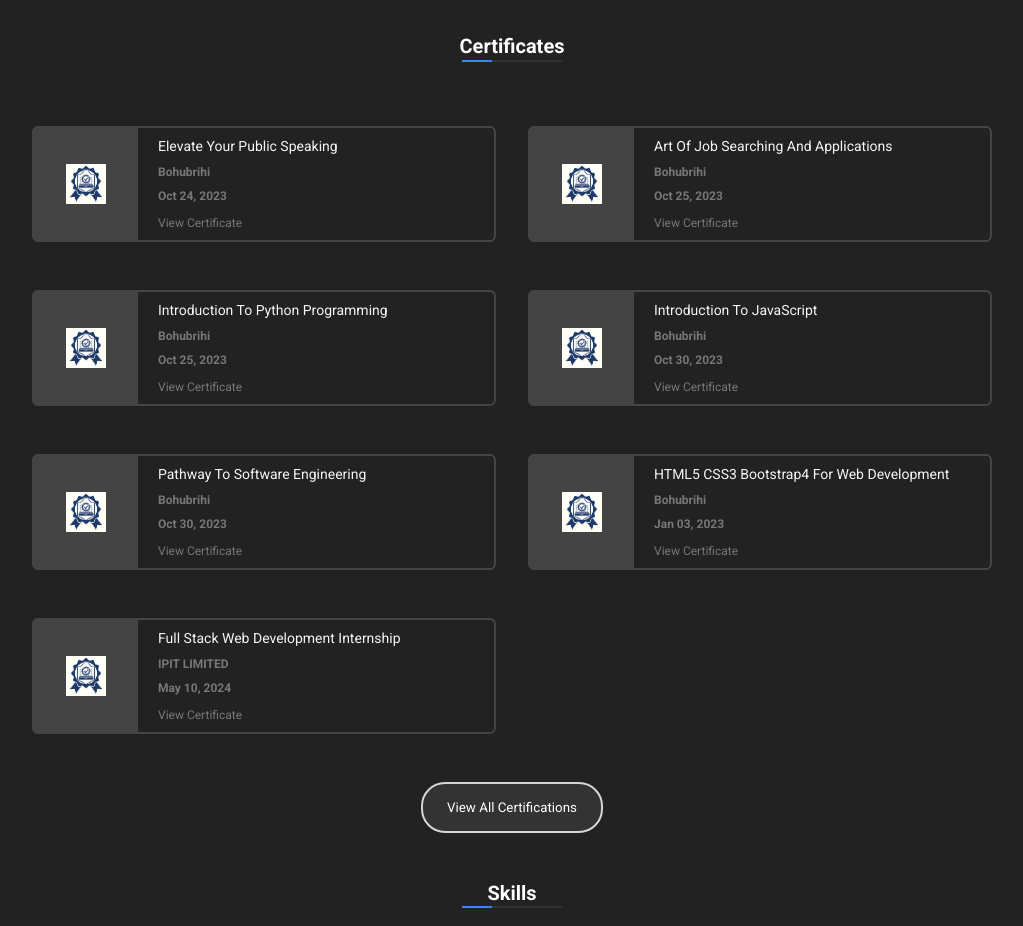
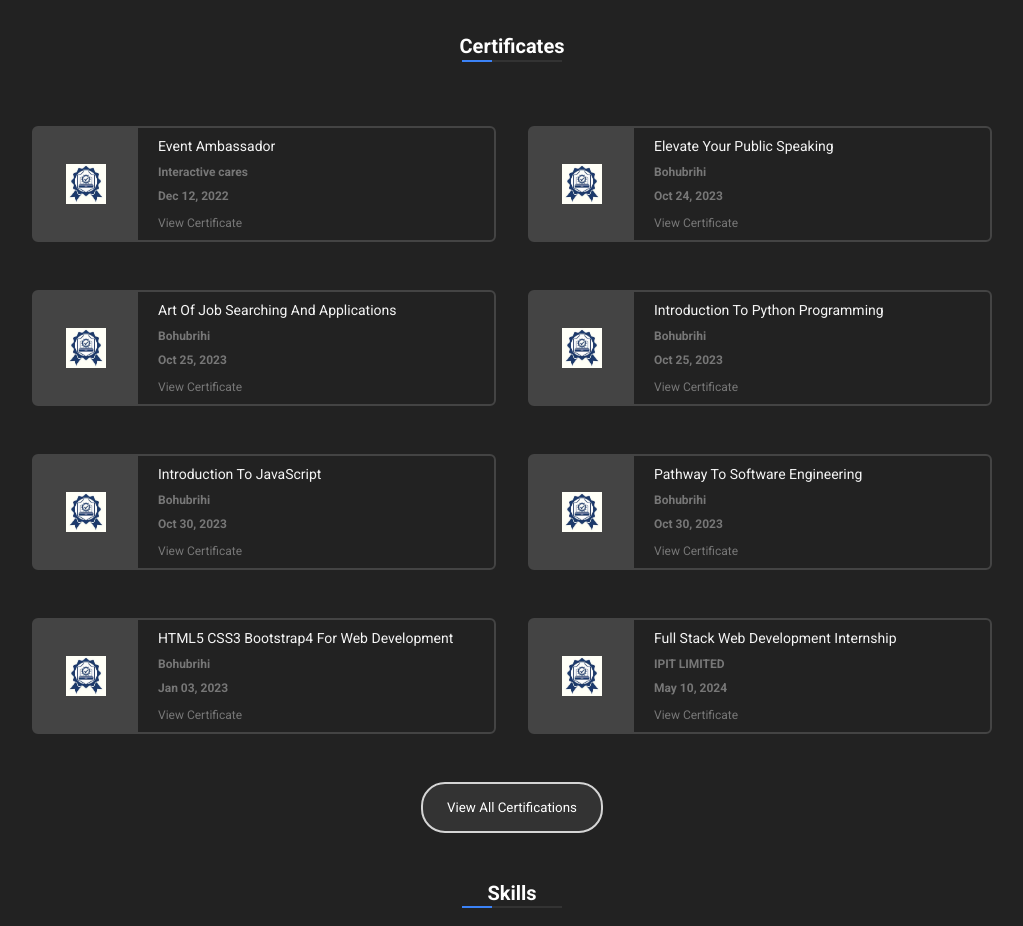
Before and after one commit to nusratjahanlima/my-portfolio-website-html-css, a plain HTML site: page index.html in a window 1280 px wide. Shown: the part 1800-2726 px from the top of the page, without its empty margins (128-1151 px from the left). Drawn offline with Linux system fonts and the light colour scheme.

Commit message:
updated certifications

```diff
--- a/index.html
+++ b/index.html
@@ -12,7 +12,7 @@
     <!-- Favicon -->
     <link
       rel="shortcut icon"
-      href="./images/icons8-portfolium-24.png"
+      href="./images/my-profile-image.png"
       type="images/x-icon"
     />
     <!-- Google Font -->
@@ -252,6 +252,21 @@
         <div class="certificates-sub-container">
 
 
+
+          <div class="certification-list">
+            <div class="certificate-logo-container">
+              <img class="certificate-logo" src="./images/certificate-logo.jpg" alt="AWS Certification" width="40">
+            </div>
+
+            <div class="certificate-description">
+              <h2 class="certificate-name">Event Ambassador</h2>
+              <h3 class="certificate-org-name">Interactive cares</h3>
+              <h4 class="certificate-date">Dec 12, 2022</h4>
+              <a href="https://ibb.co.com/j5dXrKQ" target="_blank" class="certificate-link">View Certificate</a>
+            </div>
+          </div>
+
+
           <div class="certification-list">
             <div class="certificate-logo-container">
               <img class="certificate-logo" src="./images/certificate-logo.jpg" alt="AWS Certification" width="40">
@@ -343,6 +358,9 @@
               <a href="https://res.cloudinary.com/bohubrihi/image/upload/v1704282588/production/659549d8ae3ebc889c24e07c.pdf" target="_blank" class="certificate-link">View Certificate</a>
             </div>
           </div>
+
+
+
 
 
 
```
Also changed, not shown: images/IMG20241124145218-removebg-preview.png (added), images/my-update-img-for-portfolio.png (added).
